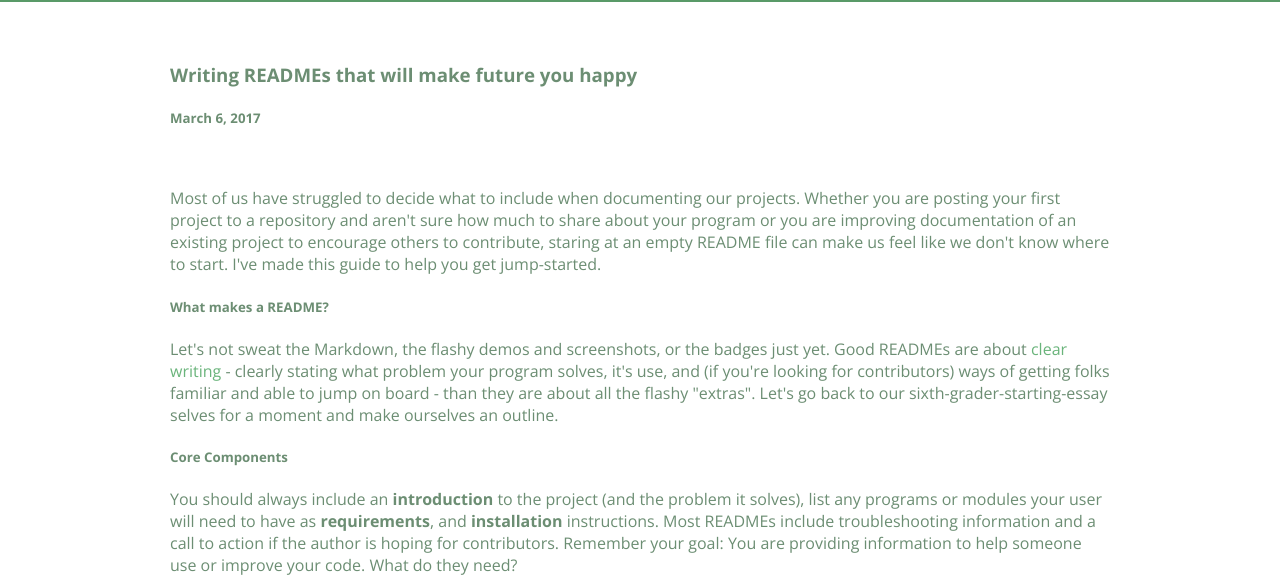
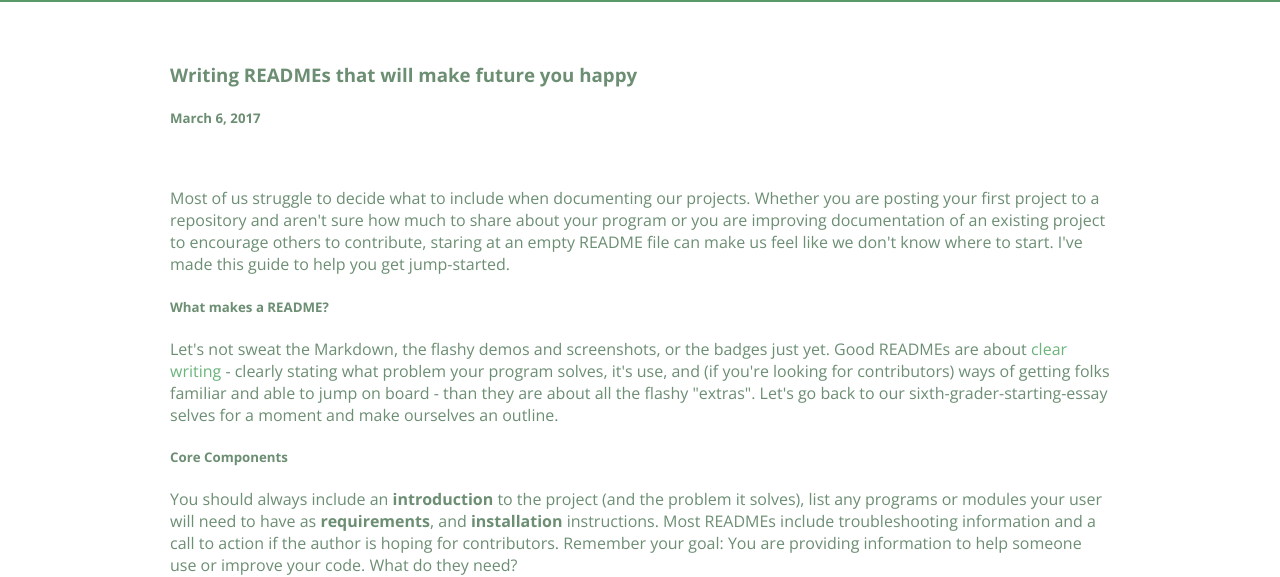
Before and after one commit to vzhz/portfolio_website, a plain HTML site: page blog/2017/03/06/writing-readmes.html in a window 1280 px wide. Shown: the part 126-703 px from the top of the page. Drawn offline with nearby package versions, Linux system fonts and the light colour scheme.

Commit message:
struggle in present tense because if you're looking for a tutorial you're struggling now

```diff
--- a/blog/2017/03/06/writing-readmes.html
+++ b/blog/2017/03/06/writing-readmes.html
@@ -36,7 +36,7 @@
         <br/>
 
         <p>
-        Most of us have struggled to decide what to include when documenting our projects. Whether you are posting your first project to a repository and aren't sure how much to share about your program or you are improving documentation of an existing project to encourage others to contribute, staring at an empty README file can make us feel like we don't know where to start. I've made this guide to help you get jump-started.
+        Most of us struggle to decide what to include when documenting our projects. Whether you are posting your first project to a repository and aren't sure how much to share about your program or you are improving documentation of an existing project to encourage others to contribute, staring at an empty README file can make us feel like we don't know where to start. I've made this guide to help you get jump-started.
         </p>
 
         <p>
```
